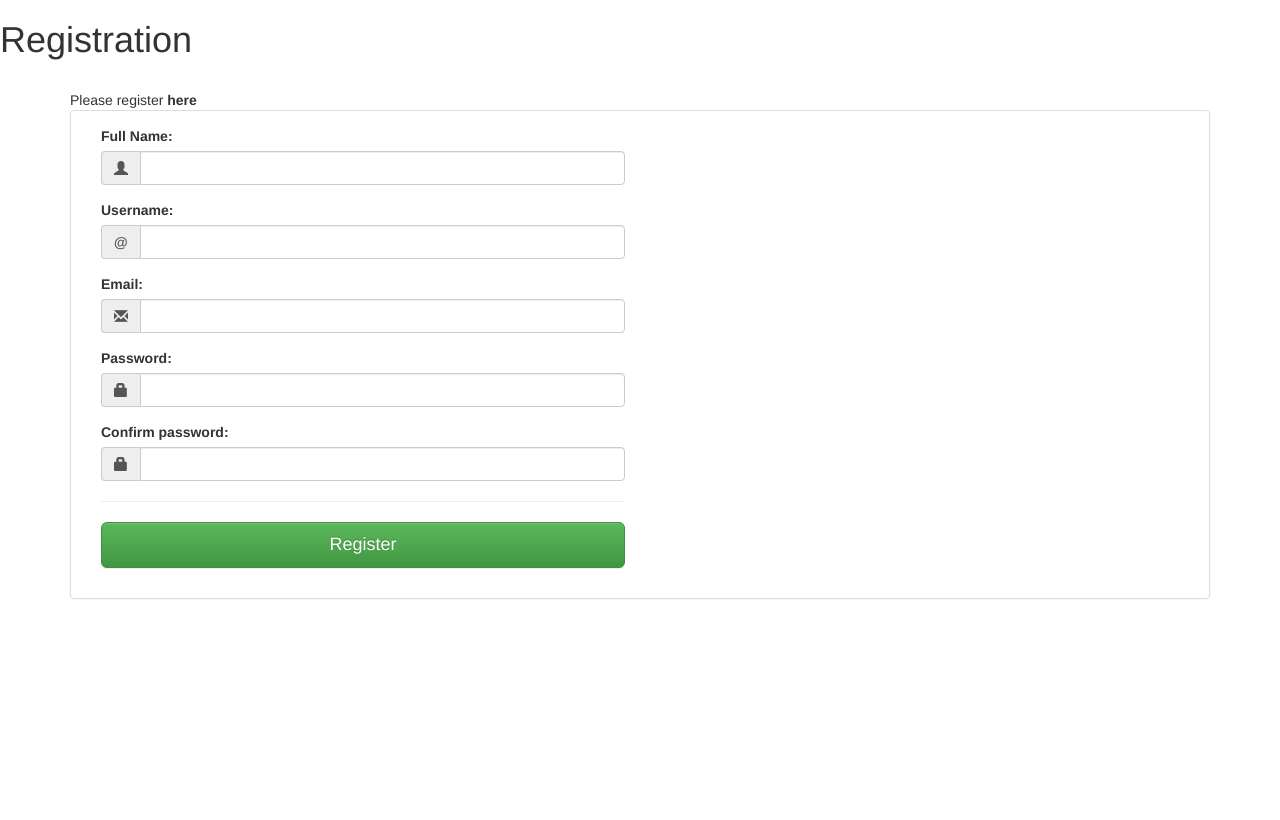
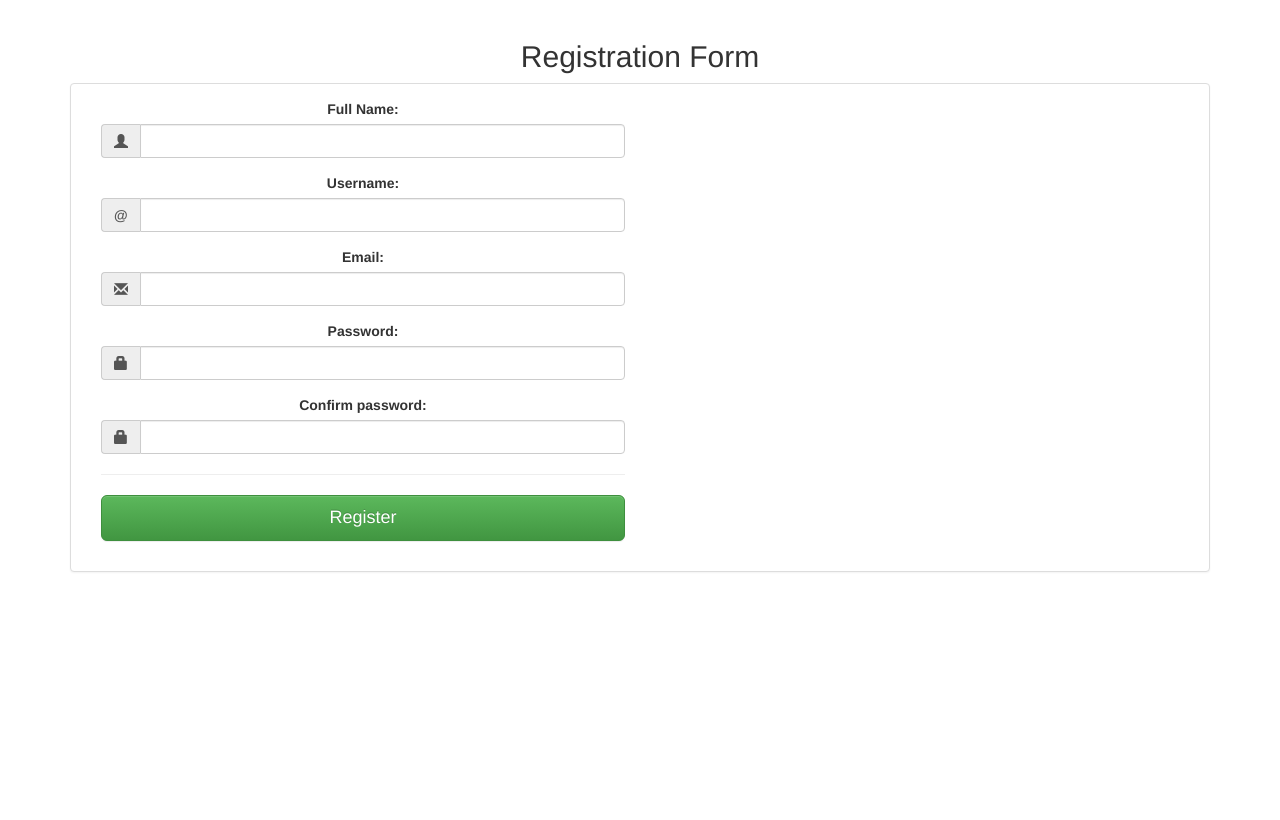
Before and after one commit to malioni91/uofgconnect, a Django app: page /connect/register/ in a window 1280 px wide. After the commit the page ends 572 px from the top, so only its background shows below. Run offline with Django 3.2, Linux system fonts and the light colour scheme; some libraries are stand-ins or nearby versions.

Commit message:
Fix registration form heading

```diff
--- a/templates/connect/register.html
+++ b/templates/connect/register.html
@@ -3,16 +3,15 @@
 
 {% block content %}
     <div class="hero-unit">
-        <h1>Registration</h1>
         <br/>
         <div class="container">
             {% if registered %}
                 <strong>Thank you for registering!</strong>
                 <a href="{% url 'index' %}">Return to Main Page</a><br/>
             {% else %}
-                Please register <strong>here</strong><br/>
+                <h2 class="text-center">Registration Form</h2>
                 <div class="panel panel-default register">
-                    <div class="panel-body">
+                    <div class="panel-body text-center">
                         {% if user_form.non_field_errors %}
                             <div class="alert alert-danger">
                                 {{ user_form.non_field_errors|striptags }}
@@ -36,7 +35,7 @@
                             {% endif %}
                             <div class="form-group">
                             {{ field.label_tag }}
-                                <div class="input-group">
+                                <div class="input-group text-center">
                                 {% if field.label == "Username" %}
                                 <span class="input-group-addon" id="sizing-addon2"><strong>@</strong></span>
                                 {% elif field.label == "Full Name" %}
```
